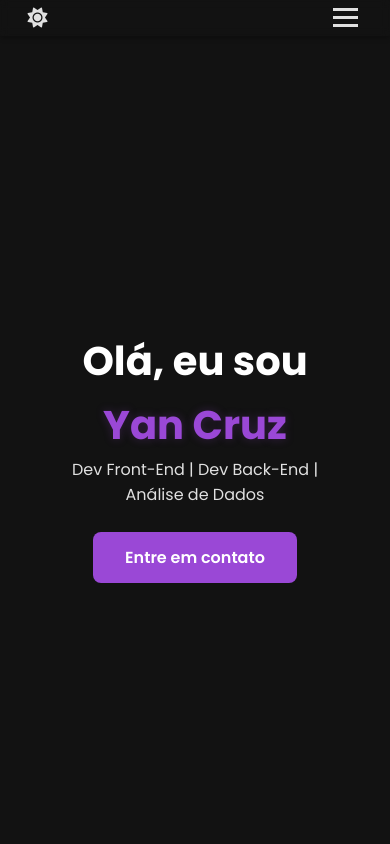
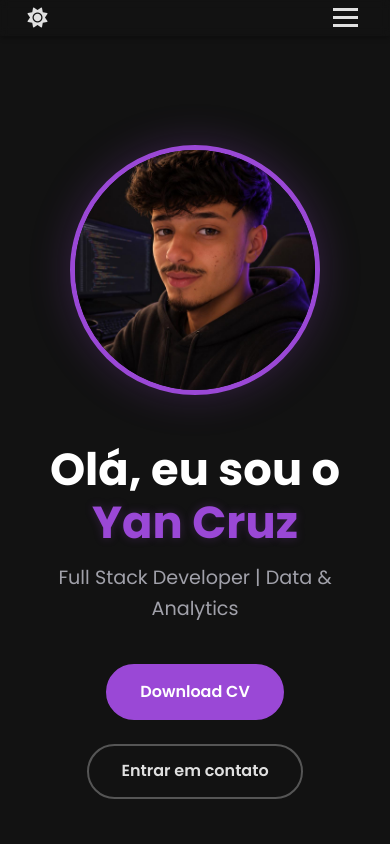
Before and after one commit to YanHCruz/portfolio, a React (Vite) app: page / in a window 390 px wide. Shown: the top 844 px of the page. Built offline with nearby package versions, Linux system fonts and the light colour scheme.

Commit message:
Adicionado a foto de perfil na página de inicio, alteração do Sobre Mim, e adicionado botão do whatsapp, com funcionamento para abrir o whatsapp com uma mensagem predefinida. Feita alterações no CSS para estilizar a imagem e a página inicio.

```diff
--- a/components/Contato.tsx
+++ b/components/Contato.tsx
@@ -2,17 +2,12 @@ import { useState } from 'react';
 import { motion } from 'framer-motion';
 
 const Contato = () => {
-  // Estado para controlar a visibilidade da mensagem de feedback
   const [copiado, setCopiado] = useState(false);
 
   const copiarEmail = () => {
-    // Copia o texto para a área de transferência do usuário
     navigator.clipboard.writeText('yhenrique041@gmail.com');
-
-    // Mostra a mensagem de sucesso
     setCopiado(true);
 
-    // Esconde a mensagem automaticamente após 3 segundos
     setTimeout(() => {
       setCopiado(false);
     }, 3000);
@@ -52,6 +47,9 @@ const Contato = () => {
           <a href="https://github.com/YanHCruz" target="_blank" rel="noreferrer">
             <i className="fa-brands fa-github" aria-label="GitHub" title="GitHub"></i>
           </a>
+          <a href="https://wa.me/5511965637504?text=Ol%C3%A1%20Yan!%20Vi%20o%20seu%20portf%C3%B3lio%20e%20gostaria%20de%20conversar%20com%20voc%C3%AA." target="_blank" rel="noreferrer">
+            <i className="fa-brands fa-whatsapp" aria-label="WhatsApp" title="WhatsApp"></i>
+          </a>
         </motion.div>
 
         <motion.div
--- a/components/Inicio.tsx
+++ b/components/Inicio.tsx
@@ -3,35 +3,45 @@ import { motion } from 'framer-motion';
 const Inicio = () => {
   return (
     <section id="home" className="hero">
-      <div className="container">
-
+      <div className="container hero-content">
+        <div className="hero-text">
           <motion.h1
             initial={{ opacity: 0, y: 30 }}
             animate={{ opacity: 1, y: 0 }}
             transition={{ duration: 0.8 }}
           >
-          Olá, eu sou <span>Yan Cruz</span>
+            Olá, eu sou o <br />
+            <span>Yan Cruz</span>
           </motion.h1>
 
           <motion.p
             initial={{ opacity: 0, y: 30 }}
             animate={{ opacity: 1, y: 0 }}
             transition={{ duration: 0.8, delay: 0.3 }}
+            className="hero-subtitle"
           >
-          Dev Front-End | Dev Back-End | Análise de Dados
+            Full Stack Developer | Data & Analytics
           </motion.p>
 
-        <motion.a
-          href="#contact"
-          className="btn"
+          <motion.div
+            className="hero-buttons"
+            initial={{ opacity: 0, y: 20 }}
+            animate={{ opacity: 1, y: 0 }}
+            transition={{ duration: 0.5, delay: 0.6 }}
+          >
+            <a href="#cv" className="btn-primary">Download CV</a>
+            <a href="#contact" className="btn-outline">Entrar em contato</a>
+          </motion.div>
+        </div>
+
+        <motion.div
+          className="hero-image"
           initial={{ opacity: 0, scale: 0.8 }}
           animate={{ opacity: 1, scale: 1 }}
-          transition={{ duration: 0.5, delay: 0.6 }}
-          whileHover={{ scale: 1.05 }}
-          whileTap={{ scale: 0.95 }}
+          transition={{ duration: 0.8, delay: 0.5 }}
         >
-          Entre em contato
-        </motion.a>
+          <img src="/img/Perfil.jpeg" alt="Yan Cruz - Full Stack Developer" />
+        </motion.div>
 
       </div>
     </section>
--- a/components/Sobre.tsx
+++ b/components/Sobre.tsx
@@ -14,14 +14,12 @@ const Sobre = () => {
         >
           <h2>Sobre mim</h2>
           <p>
-            Sou um estudante de programação e desenvolvedor iniciante. Tenho
-            experiência com HTML, CSS, JavaScript e estou aprendendo Python para
-            elevar minhas habilidades. Busco sempre evoluir e criar projetos que
-            possam ajudar pessoas e empresas a crescerem no mundo digital.
+            Sou um desenvolvedor Full Stack focado em construir soluções eficientes de ponta a ponta.
+            Minha atuação combina a criação de interfaces modernas e intuitivas com React, e o desenvolvimento de arquiteturas e regras de negócios robustas no Back-End utilizando PHP e SQL Server.
           </p>
           <p>
-            Estou aberto a oportunidades de estágio e projetos freelance. Vamos
-            trabalhar juntos para transformar suas ideias em realidade!
+            Gosto de resolver problemas reais, garantindo a qualidade do software desde a modelagem dos dados em produção até a experiência final do usuário.
+            Atualmente, busco oportunidades para agregar valor tecnológico a novos projetos e continuar evoluindo profissionalmente.
           </p>
         </motion.div>
 
--- a/src/index.css
+++ b/src/index.css
@@ -43,7 +43,9 @@ h1, h2, h3 {
   font-weight: 600;
 }
 
-/* Header */
+/* =========================================
+   Header
+   ========================================= */
 header {
   background: transparent;
   padding: 1rem 2rem;
@@ -91,26 +93,121 @@ header {
   text-shadow: 0 0 5px var(--accent-color);
 }
 
-/* Hero section */
+/* =========================================
+   Hero section (Estilo Referência Circular)
+   ========================================= */
 .hero {
   min-height: calc(100vh - 4.375rem);
   display: flex;
   justify-content: center;
   align-items: center;
-  text-align: center;
   padding: 0 2rem;
 }
 
-.hero h1 {
+.hero-content {
+  display: flex;
+  align-items: center;
+  justify-content: space-between;
+  gap: 4rem;
+  width: 100%;
+}
+
+/* --- Coluna de Texto --- */
+.hero-text {
+  flex: 1;
+  text-align: left;
+  display: flex;
+  flex-direction: column;
+  align-items: flex-start;
+}
+
+.hero-text h1 {
   font-size: 3.5rem;
   font-weight: 700;
+  line-height: 1.2;
+  margin-bottom: 0.8rem;
 }
 
-.hero h1 span {
+.hero-text h1 span {
   color: var(--accent-color);
   text-shadow: 0 0 10px var(--shadow-color);
 }
 
+.hero-subtitle {
+  font-size: 1.2rem;
+  color: #a1a1aa;
+  margin-bottom: 2.5rem;
+  font-weight: 400;
+}
+
+/* --- Botões do Hero --- */
+.hero-buttons {
+  display: flex;
+  gap: 1.5rem;
+  flex-wrap: wrap;
+}
+
+.btn-primary {
+  background: var(--accent-color);
+  color: var(--text-secondary);
+  padding: 0.8rem 2rem;
+  border-radius: 30px;
+  text-decoration: none;
+  font-weight: 600;
+  transition: all 0.3s ease;
+  border: 2px solid var(--accent-color);
+}
+
+.btn-primary:hover {
+  background: var(--accent-color-hover);
+  border-color: var(--accent-color-hover);
+  transform: translateY(-3px);
+  box-shadow: 0 5px 15px var(--shadow-color);
+}
+
+.btn-outline {
+  background: transparent;
+  color: var(--text-primary);
+  padding: 0.8rem 2rem;
+  border-radius: 30px;
+  text-decoration: none;
+  font-weight: 600;
+  transition: all 0.3s ease;
+  border: 2px solid #555;
+}
+
+.btn-outline:hover {
+  border-color: var(--accent-color);
+  color: var(--accent-color);
+  transform: translateY(-3px);
+}
+
+/* --- Coluna da Imagem Circular --- */
+.hero-image {
+  flex: 1;
+  display: flex;
+  justify-content: center;
+  align-items: center;
+}
+
+.hero-image img {
+  width: 100%;
+  max-width: 350px;
+  aspect-ratio: 1 / 1;
+  object-fit: cover;
+  border-radius: 50%;
+  border: 8px solid var(--accent-color);
+  box-shadow: 0 0 40px var(--shadow-color);
+  transition: transform 0.4s ease;
+}
+
+.hero-image img:hover {
+  transform: scale(1.03);
+}
+
+/* =========================================
+   Botões Globais (Mantidos para outras seções)
+   ========================================= */
 .btn {
   display: inline-block;
   margin-top: 1.5rem;
@@ -128,7 +225,9 @@ header {
   transform: translateY(-3px);
 }
 
-/* Sections */
+/* =========================================
+   Sections
+   ========================================= */
 section {
   padding: 6rem 2rem;
 }
@@ -169,7 +268,6 @@ section h2::after {
   font-size: 1.1rem;
   text-align: left;
 }
-
 
 /* Habilidades section */
 .skills{
@@ -219,6 +317,7 @@ section h2::after {
   font-weight: 600;
   color: var(--text-primary);
 }
+
 /* Project section */
 .project-grid {
   display: grid;
@@ -232,8 +331,7 @@ section h2::after {
   border: 1px solid var(--border-color);
   box-shadow: 0 4px 12px rgba(0, 0, 0, 0.4);
   padding: 1.5rem;
-  transition: transform 0.5s ease, box-shadow 0.5s ease;
-  transition: background-color 0.4s ease, color 0.4s ease;
+  transition: transform 0.5s ease, box-shadow 0.5s ease, background-color 0.4s ease, color 0.4s ease;
   display: flex;
   flex-direction: column;
   margin-bottom: 1.5rem;
@@ -315,40 +413,17 @@ section h2::after {
 .fa-php,
 .fa-database {
   font-size: 3rem; /* Ajuste o tamanho (3rem equivale a uns 48px) */
-  color: #a1a1aa; /* Cinza neutro inicial - mude se seu fundo for escuro/claro */
-  transition: all 0.3s ease; /* Cria a animação suave de transição */
+  color: #a1a1aa; /* Cinza neutro inicial */
+  transition: all 0.3s ease;
   cursor: pointer;
 }
 
-.fa-html5:hover {
-  color: #E44D26;
-  transform: translateY(-8px) scale(1.1);
-}
-
-.fa-css3-alt:hover {
-  color: #1572B6;
-  transform: translateY(-8px) scale(1.1);
-}
-
-.fa-js:hover {
-  color: #F7DF1E;
-  transform: translateY(-8px) scale(1.1);
-}
-
-.fa-react:hover {
-  color: #61DAFB;
-  transform: translateY(-8px) scale(1.1);
-}
-
-.fa-php:hover {
-  color: #777BB4;
-  transform: translateY(-8px) scale(1.1);
-}
-
-.fa-database:hover {
-  color: #E48E00;
-  transform: translateY(-8px) scale(1.1);
-}
+.fa-html5:hover { color: #E44D26; transform: translateY(-8px) scale(1.1); }
+.fa-css3-alt:hover { color: #1572B6; transform: translateY(-8px) scale(1.1); }
+.fa-js:hover { color: #F7DF1E; transform: translateY(-8px) scale(1.1); }
+.fa-react:hover { color: #61DAFB; transform: translateY(-8px) scale(1.1); }
+.fa-php:hover { color: #777BB4; transform: translateY(-8px) scale(1.1); }
+.fa-database:hover { color: #E48E00; transform: translateY(-8px) scale(1.1); }
 
 .tech-icons i:hover {
   transform: scale(1.2);
@@ -389,6 +464,8 @@ section h2::after {
 .fa-linkedin:hover { color: #0077b6; filter: brightness(1.3);}
 .fa-github { color: #2a2a2a; }
 .fa-github:hover { color: grey; filter: brightness(1.3);}
+.fa-whatsapp { color: #20c997; }
+.fa-whatsapp:hover { color: #20c997; filter: brightness(1.3);}
 
 /* Email */
 .email-container {
@@ -505,11 +582,9 @@ footer {
   box-shadow: 0 6px 20px rgba(154, 72, 214, 0.4);
 }
 
-
 /* Área de temas */
-
-body, header, .skill-card, footer, .btn, .btn-outline {
-  transition: background-color 0.4s ease, color 0.4s ease;
+body, header, .skill-card, footer, .btn, .btn-primary, .btn-outline {
+  transition: background-color 0.4s ease, color 0.4s ease, border-color 0.4s ease;
 }
 
 body.light-theme {
@@ -561,12 +636,37 @@ body.light-theme header {
   backdrop-filter: blur(5px);
 }
 
-/* Área do Responsivo */
+/* =========================================
+   Área do Responsivo
+   ========================================= */
 @media screen and (max-width: 768px) {
-  .hero h1 {
-    font-size: 2.5rem;
+  /* Hero Section: Mobile */
+  .hero-content {
+    flex-direction: column-reverse; /* Foto sobe, texto desce */
+    text-align: center;
+    gap: 3rem;
+    margin-top: 2rem;
   }
 
+  .hero-text {
+    align-items: center; /* Centraliza o texto no celular */
+    text-align: center;
+  }
+
+  .hero-text h1 {
+    font-size: 2.8rem;
+  }
+
+  .hero-buttons {
+    justify-content: center; /* Centraliza os botões no celular */
+  }
+
+  .hero-image img {
+    max-width: 250px; /* Reduz a foto no celular para não engolir a tela */
+    border-width: 5px; /* Deixa a borda um pouco mais fina em telas pequenas */
+  }
+
+  /* Restante do Responsivo */
   header {
     background: transparent;
     padding: 0;
@@ -650,7 +750,7 @@ body.light-theme header {
     padding: 1rem 0;
   }
 
-  .nav-links a{
+  .nav-links a {
      font-size: 1.5rem;
   }
 
@@ -661,6 +761,7 @@ body.light-theme header {
   .hamburger.is-active .bar:nth-child(1) {
     transform: translateY(8px) rotate(45deg);
   }
+
   .hamburger.is-active .bar:nth-child(3) {
     transform: translateY(-8px) rotate(-45deg);
   }
```
Also changed, not shown: public/img/Perfil.jpeg (added). Lines whose indentation alone changed are shown as unchanged.
